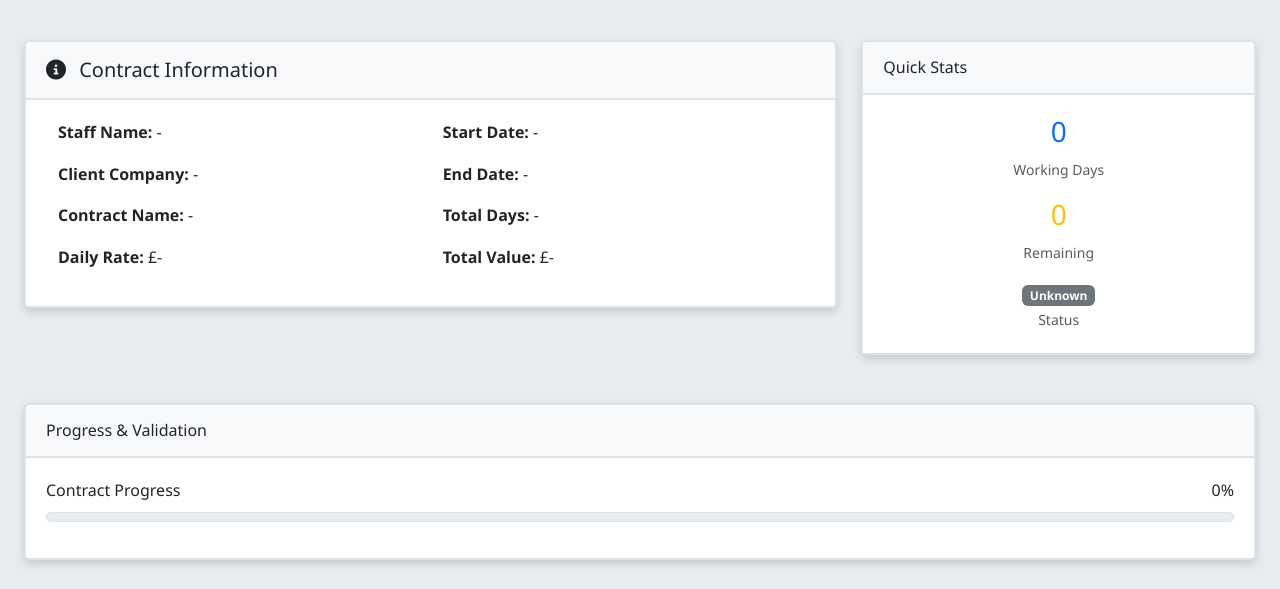
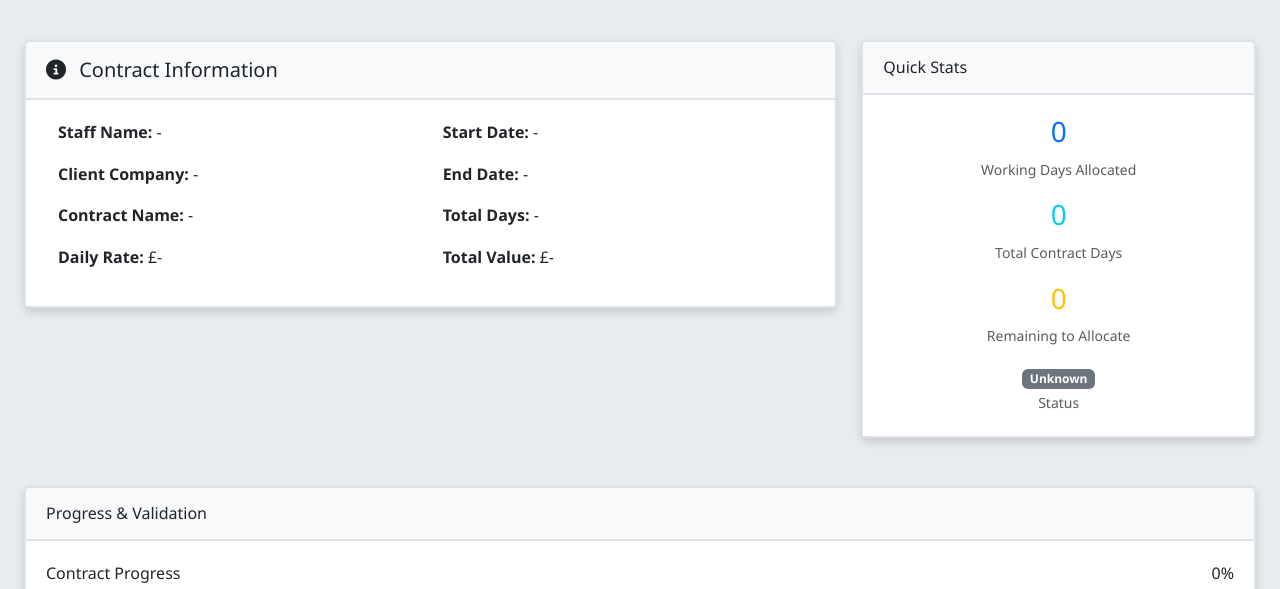
Before and after one commit to it4u-fun/ContractTracker, a Flask app: page /contracts/1 in a window 1280 px wide. Shown: the part 170-759 px from the top of the page. Run offline with Flask 3, Linux system fonts and the light colour scheme; some libraries are stand-ins or nearby versions.

Commit message:
Improve Quick Stats clarity: show Total Contract Days separately from Working Days Allocated

```diff
--- a/templates/contracts/detail.html
+++ b/templates/contracts/detail.html
@@ -61,11 +61,15 @@
             <div class="card-body">
                 <div class="text-center mb-3">
                     <h3 class="text-primary" id="working-days-count">0</h3>
-                    <small class="text-muted">Working Days</small>
+                    <small class="text-muted">Working Days Allocated</small>
+                </div>
+                <div class="text-center mb-3">
+                    <h3 class="text-info" id="total-days-stat">0</h3>
+                    <small class="text-muted">Total Contract Days</small>
                 </div>
                 <div class="text-center mb-3">
                     <h3 class="text-warning" id="remaining-days">0</h3>
-                    <small class="text-muted">Remaining</small>
+                    <small class="text-muted">Remaining to Allocate</small>
                 </div>
                 <div class="text-center">
                     <span id="balance-status" class="badge bg-secondary">Unknown</span>
@@ -232,6 +236,7 @@ async function loadContractDetails() {
 
             // Update stats
             document.getElementById('working-days-count').textContent = contract.working_days_count;
+            document.getElementById('total-days-stat').textContent = contract.total_days;
             if (typeof contract.remaining_working_days === 'number') {
                 document.getElementById('remaining-days').textContent = contract.remaining_working_days;
             }
```
